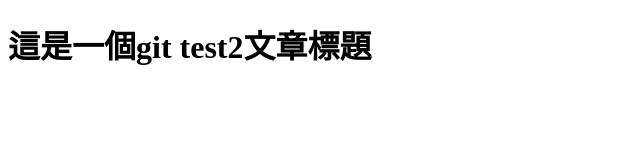
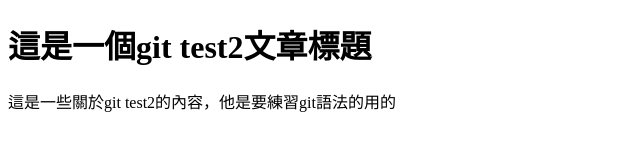
Before and after one commit to liam9930/Github0805_test2, a plain HTML site: page index.html in a window 1280 px wide. Shown: the whole page, without its empty margins (0-640 px from the left). Drawn offline with Linux system fonts and the light colour scheme.

Commit message:
新增文章內容

```diff
--- a/index.html
+++ b/index.html
@@ -7,6 +7,7 @@
 </head>
 <body>
     <h1>這是一個git test2文章標題</h1>
+    <p>這是一些關於git test2的內容，他是要練習git語法的用的</p>
 
 
 </body>
```
